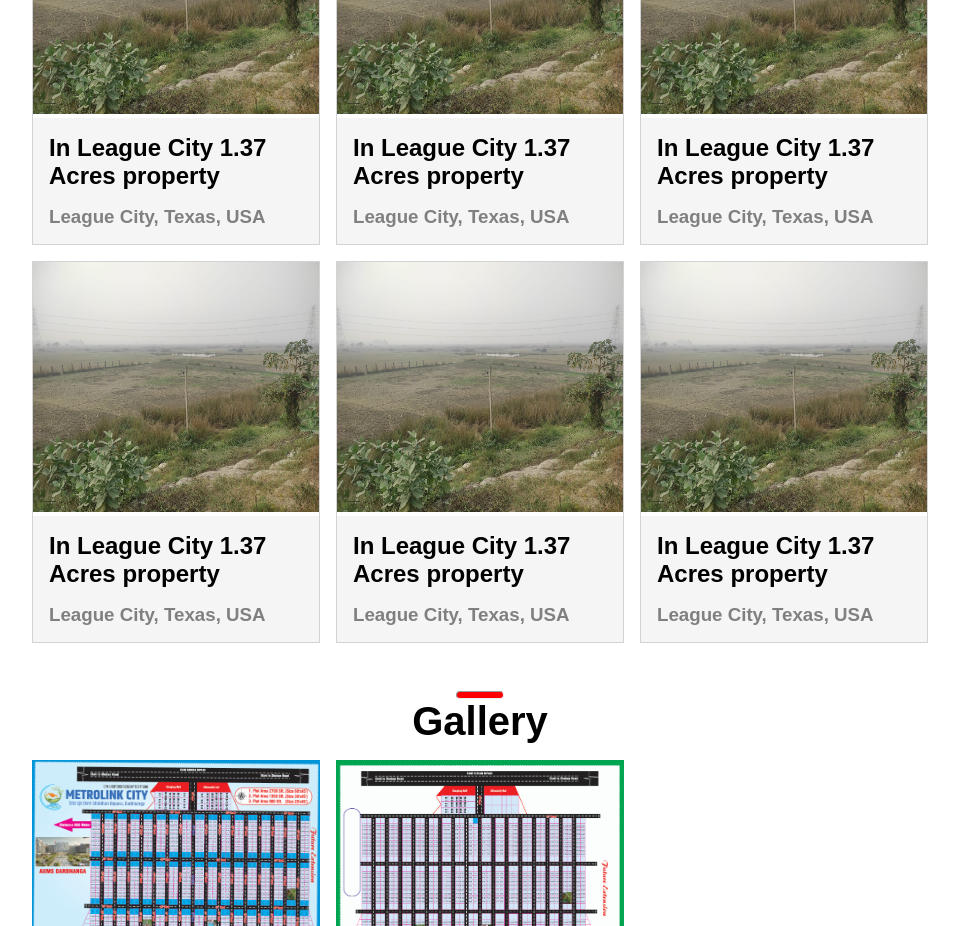
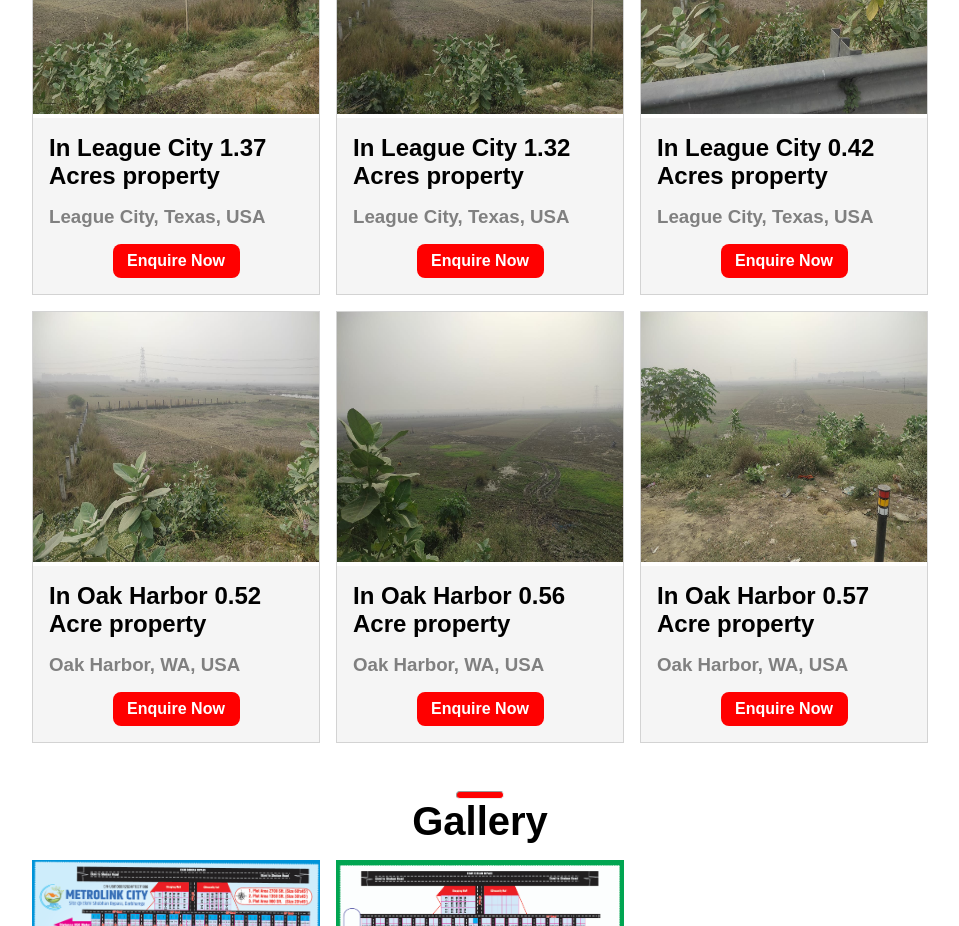
Before and after one commit to anis1m/Arhaarya, a React (Vite) app: page / in a window 1280 px wide. Shown: the part 2100-3026 px from the top of the page, without its empty margins (160-1119 px from the left). Built offline with nearby package versions, Linux system fonts and the light colour scheme.

Commit message:
Arhaarya

```diff
--- a/src/css_files/Enquiry.css
+++ b/src/css_files/Enquiry.css
@@ -67,5 +67,6 @@
 @media (max-width: 480px) {
   .enquiry form {
     width: 95%;
+    margin: 20vh auto 0 auto;
   }
 }
--- a/src/css_files/homepage/Cards.css
+++ b/src/css_files/homepage/Cards.css
@@ -2,7 +2,6 @@
   width: 100%;
   height: 100%;
   border: 1px solid lightgray;
-  cursor: pointer;
 }
 .card img {
   width: 100%;
@@ -72,3 +71,22 @@
 .card-footer mark:nth-child(2) {
   border-right: 1px solid black;
 }
+
+.card aside button {
+  padding: 0.5rem;
+  background-color: red;
+  color: white;
+  width: 50%;
+  margin: 0 auto;
+  border-radius: 0.5rem;
+  font-size: 1rem;
+  font-weight: 600;
+  cursor: pointer;
+  border: 0;
+}
+
+@media (max-width: 480px) {
+  .card aside button {
+    width: 100%;
+  }
+}
--- a/src/javascript_files/Homepage.jsx
+++ b/src/javascript_files/Homepage.jsx
@@ -7,6 +7,12 @@ import Footer from "./homepage/Footer";
 import Goal from "./homepage/Goal";
 import Enquiry from "./Enquiry";
 import Gallery from "./homepage/Gallery";
+import land1 from "../assets/Land_Images/WhatsApp Image 2024-11-27 at 6.28.28 AM (1).jpeg";
+import land2 from "../assets/Land_Images/WhatsApp Image 2024-11-27 at 6.28.28 AM.jpeg";
+import land3 from "../assets/Land_Images/WhatsApp Image 2024-11-27 at 6.28.29 AM.jpeg";
+import land4 from "../assets/Land_Images/WhatsApp Image 2024-11-27 at 6.28.30 AM.jpeg";
+import land5 from "../assets/Land_Images/WhatsApp Image 2024-11-27 at 6.28.31 AM.jpeg";
+import land6 from "../assets/Land_Images/WhatsApp Image 2024-11-27 at 6.28.33 AM.jpeg";
 
 function Homepage() {
   const [close, setclose] = useState(false);
@@ -30,12 +36,42 @@ function Homepage() {
         </blockquote>
 
         <div className="homepage-cards">
-          <Cards isclose={isclose} />
-          <Cards isclose={isclose} />
-          <Cards isclose={isclose} />
-          <Cards isclose={isclose} />
-          <Cards isclose={isclose} />
-          <Cards isclose={isclose} />
+          <Cards
+            isclose={isclose}
+            land={land1}
+            title={"In League City 1.37 Acres property"}
+            location={"League City, Texas, USA"}
+          />
+          <Cards
+            isclose={isclose}
+            land={land2}
+            title={"In League City 1.32 Acres property"}
+            location={"League City, Texas, USA"}
+          />
+          <Cards
+            isclose={isclose}
+            land={land3}
+            title={"In League City 0.42 Acres property"}
+            location={"League City, Texas, USA"}
+          />
+          <Cards
+            isclose={isclose}
+            land={land4}
+            title={"In Oak Harbor 0.52 Acre property"}
+            location={"Oak Harbor, WA, USA"}
+          />
+          <Cards
+            isclose={isclose}
+            land={land5}
+            title={"In Oak Harbor 0.56 Acre property"}
+            location={"Oak Harbor, WA, USA"}
+          />
+          <Cards
+            isclose={isclose}
+            land={land6}
+            title={"In Oak Harbor 0.57 Acre property"}
+            location={"Oak Harbor, WA, USA"}
+          />
         </div>
         <Gallery />
         <Footer />
--- a/src/javascript_files/homepage/Cards.jsx
+++ b/src/javascript_files/homepage/Cards.jsx
@@ -1,15 +1,15 @@
 import React from "react";
-import land1 from "../../assets/Land_Images/WhatsApp Image 2024-11-27 at 6.28.28 AM (1).jpeg";
+
 import "../../css_files/homepage/Cards.css";
 
-function Cards({ isclose }) {
+function Cards({ isclose, land, title, location }) {
   return (
     <>
-      <div className="card" onClick={() => isclose(true)}>
-        <img src={land1} />
+      <div className="card">
+        <img src={land} />
         <aside>
-          <h1>In League City 1.37 Acres property</h1>
-          <h3>League City, Texas, USA</h3>
+          <h1>{title}</h1>
+          <h3>{location}</h3>
           {/*
           <blockquote>
             <button>5</button>
@@ -19,7 +19,9 @@ function Cards({ isclose }) {
             <i class="fa-regular fa-star"></i>
             <i class="fa-regular fa-star"></i>
           </blockquote>*/}
+          <button onClick={() => isclose(true)}>Enquire Now</button>
         </aside>
+
         {/*<blockquote className="card-footer">
           <mark>
             <h4>$55000</h4>
```
